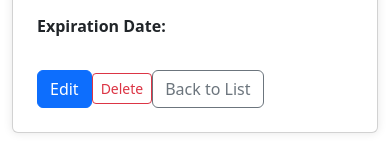
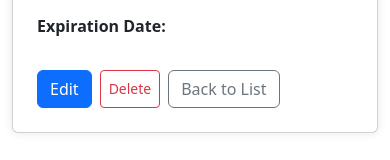
Before and after one commit to samarasdelta/pfizer-bootcamp-frontend-project, a Vue app: page /product/1 in a window 390 px wide. Shown: the part 547-707 px from the top of the page. Built offline with nearby package versions, Linux system fonts and the light colour scheme; no server answers.

Commit message:
mobile fix

```diff
--- a/src/components/ProductDetails.vue
+++ b/src/components/ProductDetails.vue
@@ -41,7 +41,7 @@
           <p><strong>Expiration Date:</strong> {{ product.expiration_date }}</p>
         </div>
 
-        <div class="gap-2 d-md-flex justify-content-md-end">
+        <div class="gap-2 d-flex justify-content-sm-end">
           <button
             @click="$router.push({ name: 'ProductEdit', params: { id: product.id } })"
             class="btn btn-primary d-start">
```
